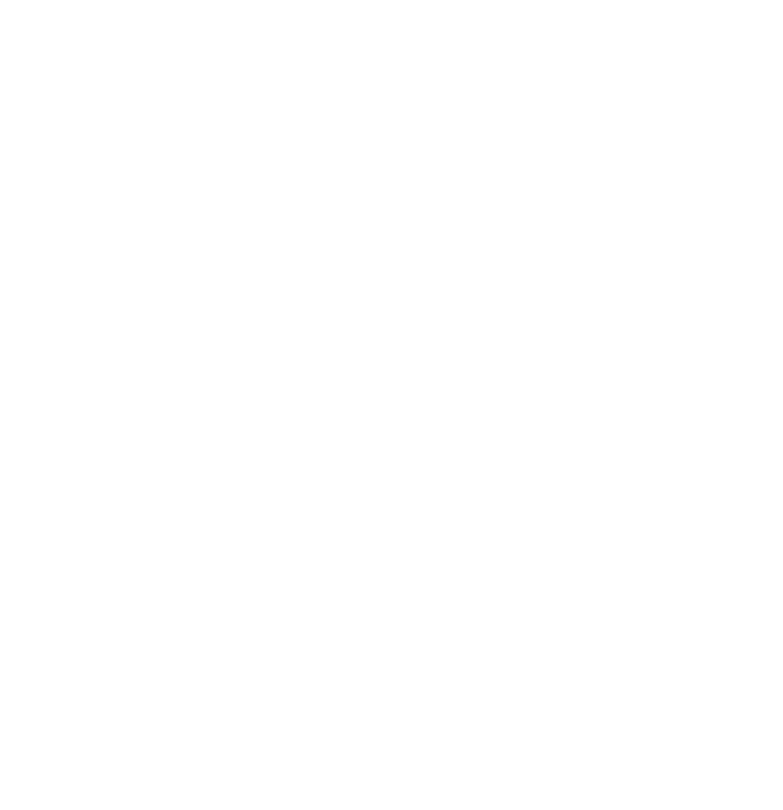
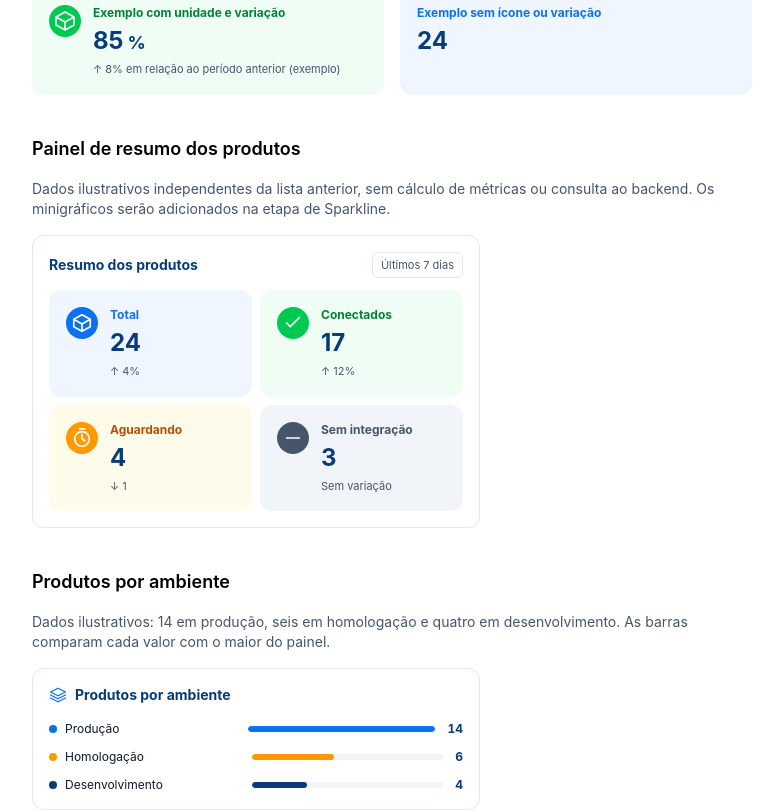
Before and after one commit to LhamaLog/lhamalog-web, a React (Vite) app: page / in a window 1280 px wide. Shown: the part 4960-5770 px from the top of the page, without its empty margins (368-1151 px from the left). Before the commit the page ends 4910 px from the top, so only its background shows below. Built offline with nearby package versions, Linux system fonts and the light colour scheme.

Commit message:
LLT-237 - Adicionando ocorrências e produtos

```diff
--- a/src/app/App.tsx
+++ b/src/app/App.tsx
@@ -24,6 +24,10 @@ import { ProductsHeader } from '../features/products/components/ProductsHeader'
 import { ProductCard } from '../features/products/components/ProductCard'
 import { ProductList } from '../features/products/components/ProductList'
 import type { ProductListItem } from '../features/products/components/ProductList'
+import { MetricCard } from '../shared/ui/MetricCard'
+import { ProductsSummary } from '../features/products/components/ProductsSummary'
+import { DistributionBars } from '../shared/ui/DistributionBars'
+import { ProductsByEnvironment } from '../features/products/components/ProductsByEnvironment'
 
 const demoListIcon = (
   <svg width="24" height="24" viewBox="0 0 24 24" fill="none" stroke="currentColor" strokeWidth="1.5" strokeLinejoin="round" aria-hidden="true">
@@ -686,6 +690,66 @@ export function App() {
           onPageChange={setDemoProductPage}
         />
       </section>
+      <section className="space-y-4">
+        <h2 className="text-lg font-semibold">Cartão de métrica</h2>
+        <p className="text-sm text-slate-600">
+          Valores ilustrativos para demonstrar título, unidade, ícone e variação opcional.
+        </p>
+        <div className="grid gap-4 sm:grid-cols-2">
+          <MetricCard
+            title="Exemplo com unidade e variação"
+            value={85}
+            unit="%"
+            icon={demoListIcon}
+            variation="↑ 8% em relação ao período anterior (exemplo)"
+            tone="green"
+          />
+          <MetricCard title="Exemplo sem ícone ou variação" value={24} />
+        </div>
+      </section>
+
+      <section className="space-y-4">
+        <h2 className="text-lg font-semibold">Painel de resumo dos produtos</h2>
+        <p className="text-sm text-slate-600">
+          Dados ilustrativos independentes da lista anterior, sem cálculo de métricas ou consulta ao backend.
+          Os minigráficos serão adicionados na etapa de Sparkline.
+        </p>
+        <div className="max-w-md">
+          <ProductsSummary
+            periodLabel="Últimos 7 dias"
+            total={{ value: 24, variation: '↑ 4%' }}
+            connected={{ value: 17, variation: '↑ 12%' }}
+            waiting={{ value: 4, variation: '↓ 1' }}
+            withoutIntegration={{ value: 3, variation: 'Sem variação' }}
+          />
+        </div>
+      </section>
+      <section className="space-y-4">
+        <h2 className="text-lg font-semibold">Produtos por ambiente</h2>
+        <p className="text-sm text-slate-600">
+          Dados ilustrativos: 14 em produção, seis em homologação e quatro em desenvolvimento.
+          As barras comparam cada valor com o maior do painel.
+        </p>
+        <div className="max-w-md">
+          <ProductsByEnvironment production={14} staging={6} development={4} />
+        </div>
+      </section>
+
+      <section className="space-y-4">
+        <h2 className="text-lg font-semibold">Barras de distribuição com valores zero</h2>
+        <p className="text-sm text-slate-600">
+          Exemplo do componente reutilizável: as trilhas ficam sem preenchimento e os valores continuam visíveis.
+        </p>
+        <Card className="max-w-md">
+          <DistributionBars
+            items={[
+              { label: 'Produção', value: 0, color: 'blue' },
+              { label: 'Homologação', value: 0, color: 'amber' },
+              { label: 'Desenvolvimento', value: 0, color: 'navy' },
+            ]}
+          />
+        </Card>
+      </section>
       </main>
       <Footer links={[{ label: 'Voltar ao início', href: '#components-top' }]} />
       </div>
--- /dev/null
+++ b/src/features/products/components/ProductsByEnvironment.tsx
@@ -0,0 +1,28 @@
+import { Card } from '../../../shared/ui/Card'
+import { DistributionBars } from '../../../shared/ui/DistributionBars'
+
+type ProductsByEnvironmentProps = {
+  production: number
+  staging: number
+  development: number
+}
+
+export function ProductsByEnvironment({ production, staging, development }: ProductsByEnvironmentProps) {
+  return (
+    <Card>
+      <h3 className="mb-4 flex items-center gap-2 text-sm font-bold text-[#083B7A]">
+        <svg width="18" height="18" viewBox="0 0 24 24" fill="none" stroke="currentColor" strokeWidth="1.8" strokeLinecap="round" strokeLinejoin="round" aria-hidden="true" className="shrink-0 text-[#0C70F2]">
+          <path d="m12 3 10 5-10 5L2 8ZM2 12l10 5 10-5M2 16l10 5 10-5" />
+        </svg>
+        Produtos por ambiente
+      </h3>
+      <DistributionBars
+        items={[
+          { label: 'Produção', value: production, color: 'blue' },
+          { label: 'Homologação', value: staging, color: 'amber' },
+          { label: 'Desenvolvimento', value: development, color: 'navy' },
+        ]}
+      />
+    </Card>
+  )
+}
--- /dev/null
+++ b/src/features/products/components/ProductsSummary.tsx
@@ -0,0 +1,51 @@
+import { Card } from '../../../shared/ui/Card'
+import { MetricCard } from '../../../shared/ui/MetricCard'
+
+type SummaryMetric = {
+  value: number
+  variation?: string
+}
+
+type ProductsSummaryProps = {
+  total: SummaryMetric
+  connected: SummaryMetric
+  waiting: SummaryMetric
+  withoutIntegration: SummaryMetric
+  periodLabel: string
+}
+
+const metrics = [
+  { key: 'total', title: 'Total', tone: 'blue', path: 'm12 3 9 5v8l-9 5-9-5V8ZM3 8l9 5 9-5M12 13v8' },
+  { key: 'connected', title: 'Conectados', tone: 'green', path: 'm5 12 4 4L19 6' },
+  { key: 'waiting', title: 'Aguardando', tone: 'amber', path: 'M12 8v5l3 2M9 2h6M12 5a8 8 0 1 0 0 16 8 8 0 0 0 0-16Z' },
+  { key: 'withoutIntegration', title: 'Sem integração', tone: 'neutral', path: 'M5 12h14' },
+] as const
+
+export function ProductsSummary({ periodLabel, ...values }: ProductsSummaryProps) {
+  return (
+    <Card>
+      <div className="mb-3 flex flex-wrap items-center justify-between gap-2">
+        <h3 className="text-sm font-bold text-[#083B7A]">Resumo dos produtos</h3>
+        <span className="rounded-md border border-slate-200 px-2 py-1 text-[11px] text-slate-600">
+          {periodLabel}
+        </span>
+      </div>
+      <div className="grid gap-2 sm:grid-cols-2">
+        {metrics.map((metric) => (
+          <MetricCard
+            key={metric.key}
+            title={metric.title}
+            tone={metric.tone}
+            value={values[metric.key].value}
+            variation={values[metric.key].variation}
+            icon={
+              <svg width="22" height="22" viewBox="0 0 24 24" fill="none" stroke="currentColor" strokeWidth="1.8" strokeLinecap="round" strokeLinejoin="round" aria-hidden="true">
+                <path d={metric.path} />
+              </svg>
+            }
+          />
+        ))}
+      </div>
+    </Card>
+  )
+}
--- /dev/null
+++ b/src/shared/ui/DistributionBars.tsx
@@ -0,0 +1,47 @@
+type DistributionBarsProps = {
+  items: {
+    label: string
+    value: number
+    color?: 'blue' | 'amber' | 'navy'
+  }[]
+}
+
+const colors = {
+  blue: 'bg-[#0C70F2]',
+  amber: 'bg-amber-500',
+  navy: 'bg-[#083B7A]',
+}
+
+export function DistributionBars({ items }: DistributionBarsProps) {
+  const values = items.map((item) => ({
+    ...item,
+    value: Number.isFinite(item.value) ? Math.max(0, item.value) : 0,
+  }))
+  const maximum = values.reduce((largest, item) => Math.max(largest, item.value), 0)
+
+  return (
+    <dl className="space-y-3">
+      {values.map((item, index) => {
+        const color = colors[item.color ?? 'blue']
+        const width = maximum > 0 ? (item.value / maximum) * 100 : 0
+
+        return (
+          <div key={`${index}-${item.label}`} className="grid grid-cols-[minmax(0,1fr)_minmax(0,1fr)_auto] items-center gap-3 text-xs">
+            <dt className="flex min-w-0 items-center gap-2 text-slate-900">
+              <span aria-hidden="true" className={`h-2 w-2 shrink-0 rounded-full ${color}`} />
+              <span className="break-words">{item.label}</span>
+            </dt>
+            <dd className="col-span-2 grid grid-cols-subgrid items-center">
+              <span aria-hidden="true" className="h-1.5 overflow-hidden rounded-full bg-slate-100">
+                <span className={`block h-full rounded-full ${color}`} style={{ width: `${width}%` }} />
+              </span>
+              <span className="text-right font-bold tabular-nums text-[#083B7A]">
+                {item.value.toLocaleString('pt-BR')}
+              </span>
+            </dd>
+          </div>
+        )
+      })}
+    </dl>
+  )
+}
--- /dev/null
+++ b/src/shared/ui/MetricCard.tsx
@@ -0,0 +1,39 @@
+import type { ReactNode } from 'react'
+import { Card } from './Card'
+
+type MetricCardProps = {
+  title: string
+  value: string | number
+  unit?: string
+  icon?: ReactNode
+  variation?: string
+  tone?: 'blue' | 'green' | 'amber' | 'neutral'
+}
+
+const tones = {
+  blue: { background: 'bg-blue-50!', title: 'text-[#0C70F2]', icon: 'bg-[#0C70F2]' },
+  green: { background: 'bg-green-50!', title: 'text-green-700', icon: 'bg-green-500' },
+  amber: { background: 'bg-amber-50!', title: 'text-amber-700', icon: 'bg-amber-500' },
+  neutral: { background: 'bg-slate-100!', title: 'text-slate-600', icon: 'bg-slate-600' },
+}
+
+export function MetricCard({ title, value, unit, icon, variation, tone = 'blue' }: MetricCardProps) {
+  const colors = tones[tone]
+
+  return (
+    <Card className={`flex min-w-0 items-start gap-3 border-transparent! ${colors.background}`}>
+      {icon && (
+        <span aria-hidden="true" className={`flex h-8 w-8 shrink-0 items-center justify-center rounded-full text-white ${colors.icon}`}>
+          {icon}
+        </span>
+      )}
+      <div className="min-w-0">
+        <p className={`break-words text-xs font-bold ${colors.title}`}>{title}</p>
+        <p className="mt-1 break-words text-2xl font-bold text-[#083B7A]">
+          {value}{unit && <span className="ml-1 text-lg">{unit}</span>}
+        </p>
+        {variation && <p className="mt-1 break-words text-[11px] text-slate-600">{variation}</p>}
+      </div>
+    </Card>
+  )
+}
```
Also changed, not shown: 1 other file (tests, documents, lock files or other folders).
